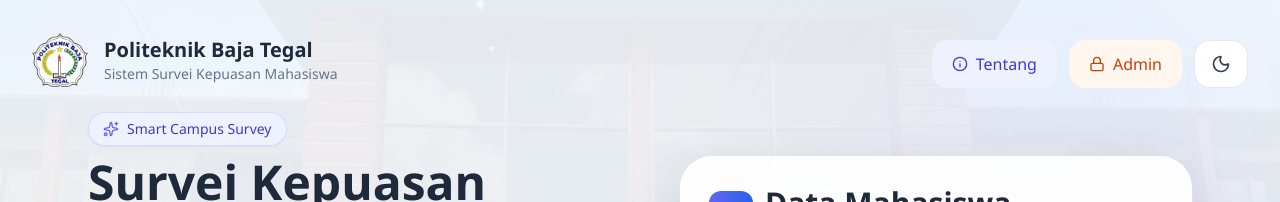
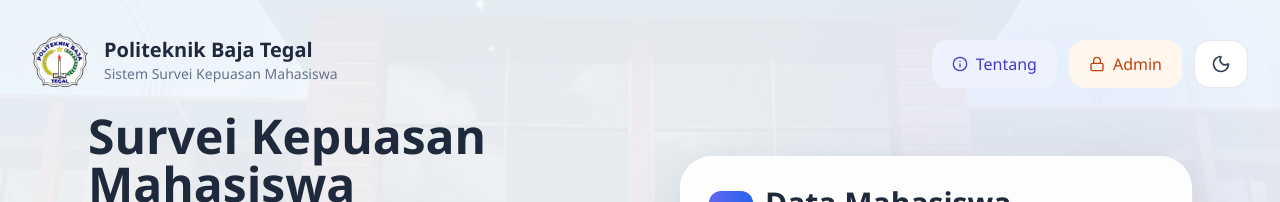
Before and after one commit to Pptnsyaaa/surveykepuasan, a React (Vite) app in the folder frontend/: page / in a window 1280 px wide. Shown: the top 202 px of the page. Built offline with nearby package versions, Linux system fonts and the light colour scheme; no server answers; the HTML template or start-up script is replaced by a standard one.

Commit message:
fix(ui): hapus badge Smart Campus Survey sesuai permintaan

```diff
--- a/frontend/src/pages/SurveyPage.jsx
+++ b/frontend/src/pages/SurveyPage.jsx
@@ -560,11 +560,7 @@ export default function SurveyPage() {
                 transition={{ duration: 0.6 }}
                 className="mb-2 sm:mb-4"
               >
-                <span className={`inline-flex items-center gap-2 px-3.5 py-1.5 rounded-full text-xs sm:text-sm font-medium mb-2 sm:mb-3 shadow-sm ${darkMode ? 'bg-indigo-500/10 text-indigo-200 border border-indigo-500/20' : 'bg-indigo-50 text-indigo-700 border border-indigo-200/60'
-                  }`}>
-                  <Sparkles className="w-4 h-4 text-indigo-500" />
-                  <span>Smart Campus Survey</span>
-                </span>
+
 
                 <h1 className={`text-xl sm:text-3xl lg:text-4xl xl:text-5xl font-black leading-tight mb-1.5 sm:mb-3 ${darkMode ? 'text-white' : 'text-slate-800'
                   }`}>
```
